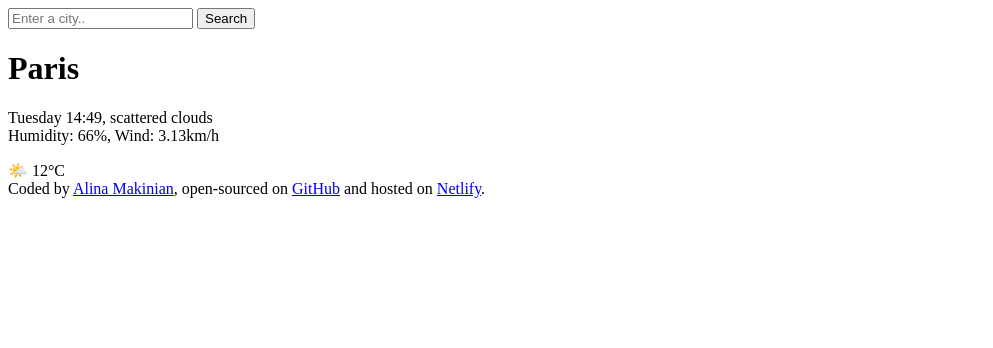
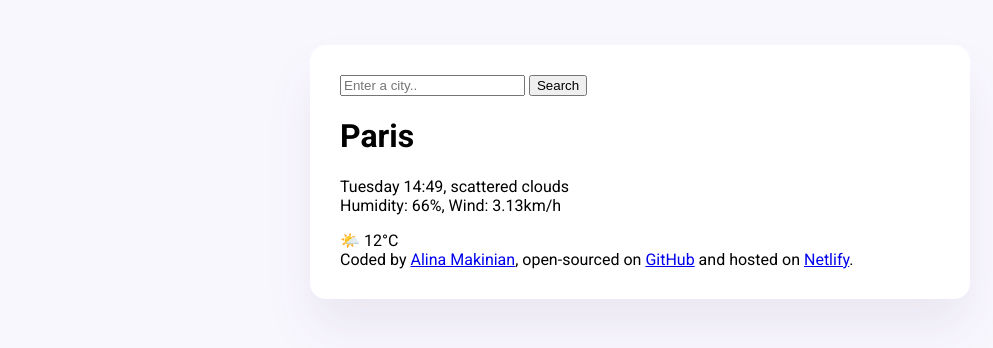
Before and after one commit to alinamakinian/weather-app, a plain HTML site: page index.html in a window 1280 px wide. Shown: the whole page, without its empty margins (0-993 px from the left). Drawn offline with Linux system fonts and the light colour scheme.

Commit message:
Styled the main component and added custom fonts

```diff
--- a/index.html
+++ b/index.html
@@ -3,9 +3,17 @@
   <head>
     <meta charset="UTF-8" />
     <meta name="viewport" content="width=device-width, initial-scale=1.0" />
+    <link rel="stylesheet" href="src/style.css" />
+    <link rel="preconnect" href="https://fonts.googleapis.com" />
+    <link rel="preconnect" href="https://fonts.gstatic.com" crossorigin />
+    <link
+      href="https://fonts.googleapis.com/css2?family=Roboto:ital,wght@0,100;0,300;0,400;0,500;0,700;0,900;1,100;1,300;1,400;1,500;1,700;1,900&display=swap"
+      rel="stylesheet"
+    />
     <title>Weather App</title>
   </head>
   <body>
+    <div class="weather-app">
       <header>
         <form>
           <input type="search" placeholder="Enter a city.." required />
@@ -36,5 +44,6 @@
           >Netlify</a
         >.
       </footer>
+    </div>
   </body>
 </html>
--- /dev/null
+++ b/src/style.css
@@ -0,0 +1,12 @@
+body {
+  background-color: #f9f7fe;
+  font-family: "Roboto", sans-serif;
+}
+.weather-app {
+  background: #ffffff;
+  max-width: 600px;
+  margin: 45px auto;
+  box-shadow: 0 30px 50px rgba(65, 50, 100, 0.08);
+  border-radius: 16px;
+  padding: 30px;
+}
```
Lines whose indentation alone changed are shown as unchanged.
